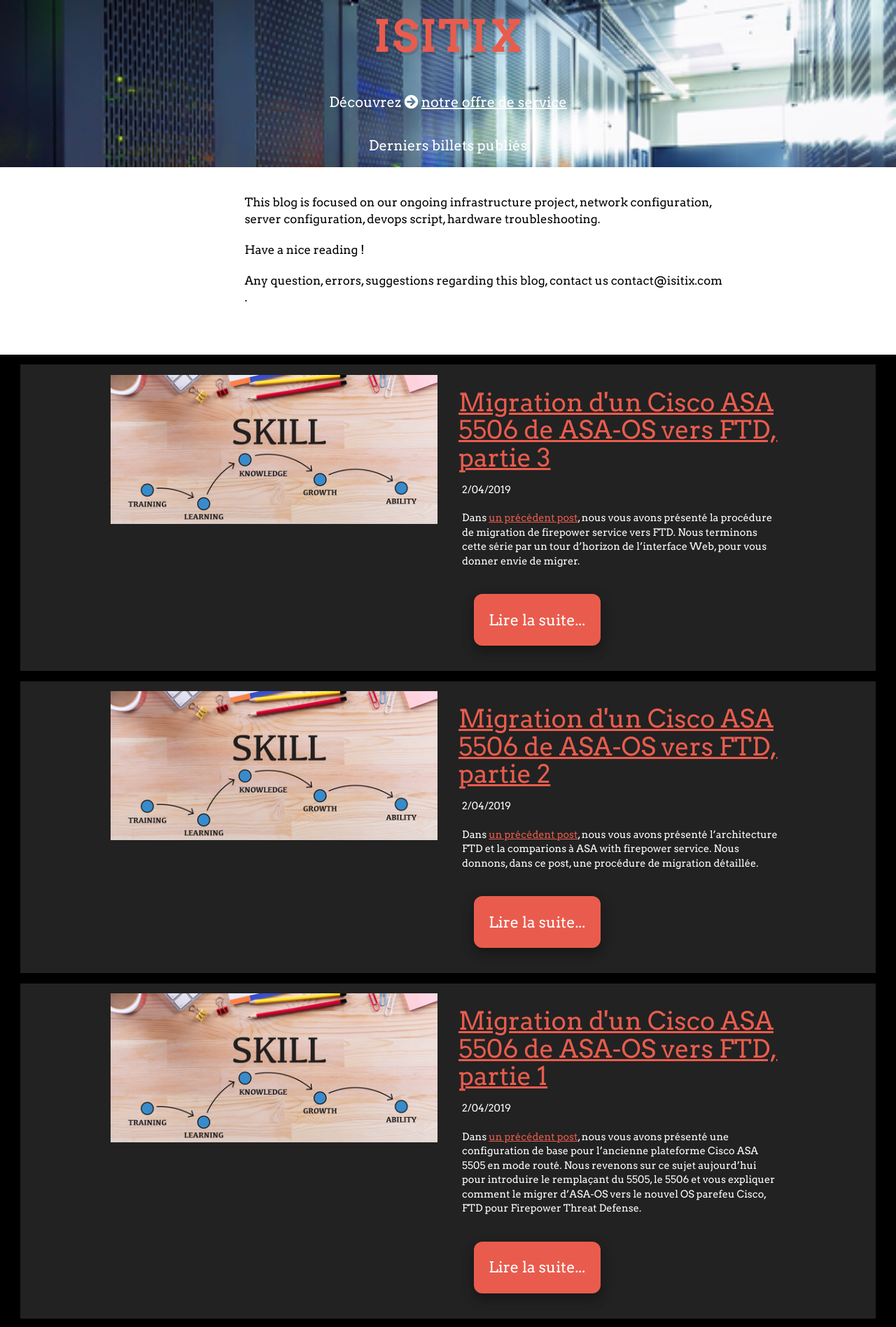
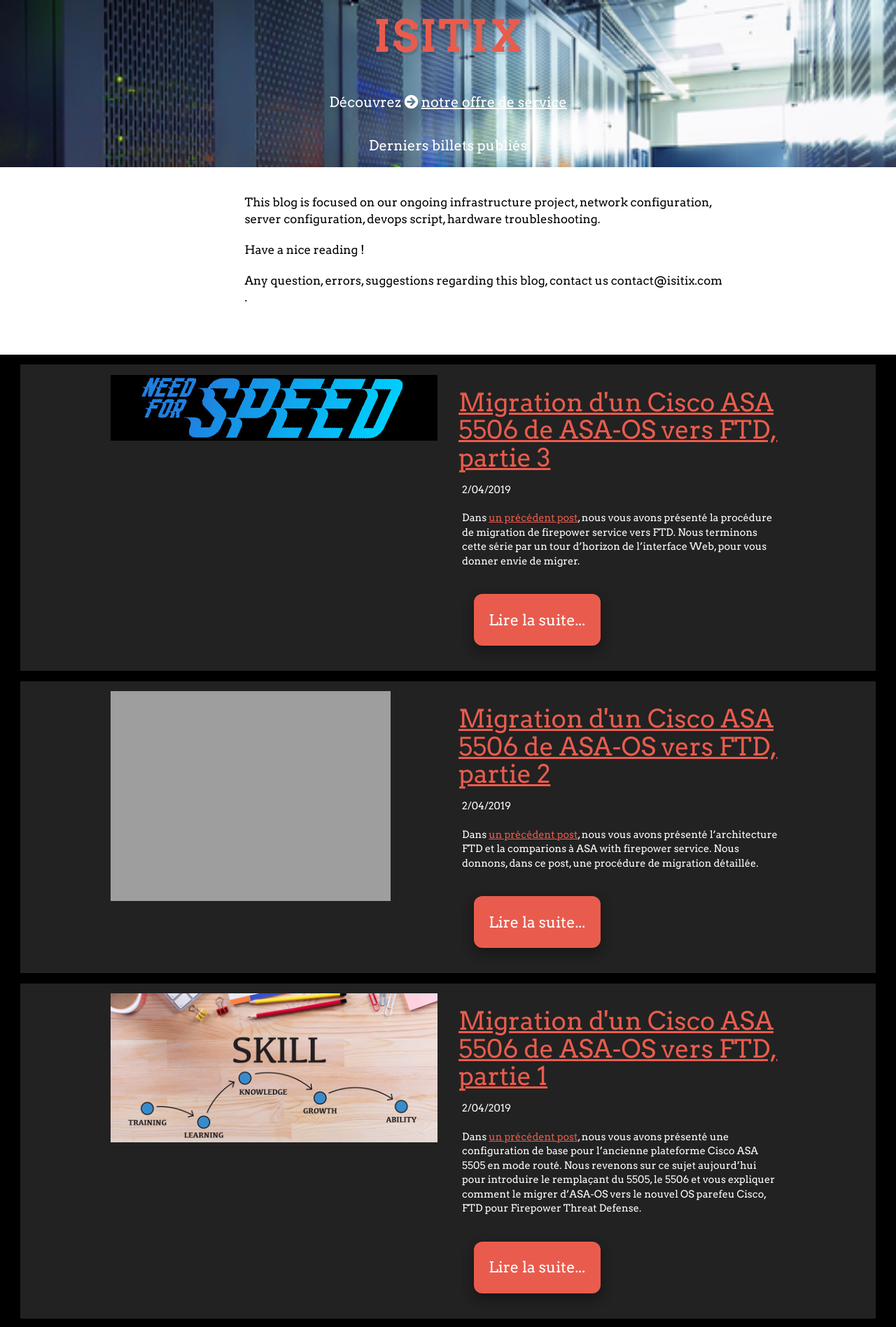
Before and after one commit to isitix/isitix.github.io, a Jekyll site: the page built from index.markdown, in a window 1280 px wide. Shown: the top 1897 px of the page at 70% size. Built offline with Jekyll 4.4.1, drawn with Linux system fonts in a browser that asks for light colours; nearby versions of some CDN libraries.

Commit message:
modification des images bandeau

```diff
--- a/_posts/2019-04-02-migration-asa-vers-ftd-p2.markdown
+++ b/_posts/2019-04-02-migration-asa-vers-ftd-p2.markdown
@@ -3,7 +3,7 @@ layout: default
 author: MDY
 title:  Migration d'un Cisco ASA 5506 de ASA-OS vers FTD, partie 2
 date:   2019-04-02 11:00:00
-image: /assets/css/images/blog/ftd.jpg
+image: /assets/css/images/blog/ftdp2.jpg
 categories: main
 description: "ASA 5506 migration FTD"
 ---
--- a/_posts/2019-04-02-migration-asa-vers-ftd-p3.markdown
+++ b/_posts/2019-04-02-migration-asa-vers-ftd-p3.markdown
@@ -3,7 +3,7 @@ layout: default
 author: MDY
 title:  Migration d'un Cisco ASA 5506 de ASA-OS vers FTD, partie 3
 date:   2019-04-02 11:00:00
-image: /assets/css/images/blog/ftd.jpg
+image: /assets/css/images/blog/ftdp3.jpg
 categories: main
 description: "ASA 5506 migration FTD interface Web"
 ---
```
Also changed, not shown: assets/css/images/blog/ftdp3.jpg (added), 1 other file.
